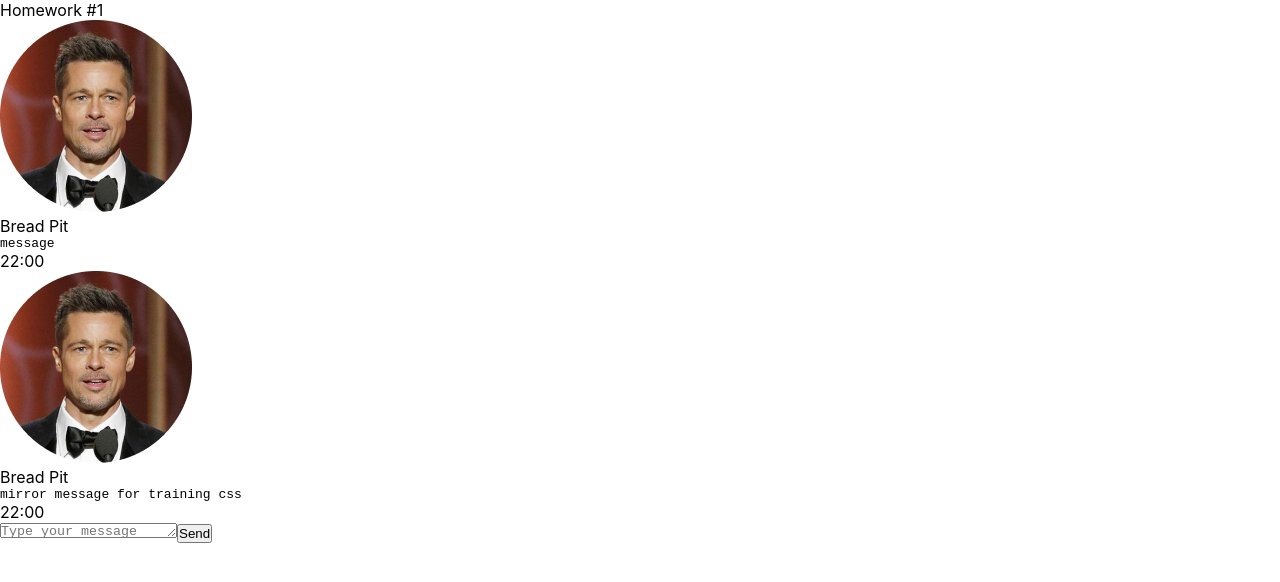
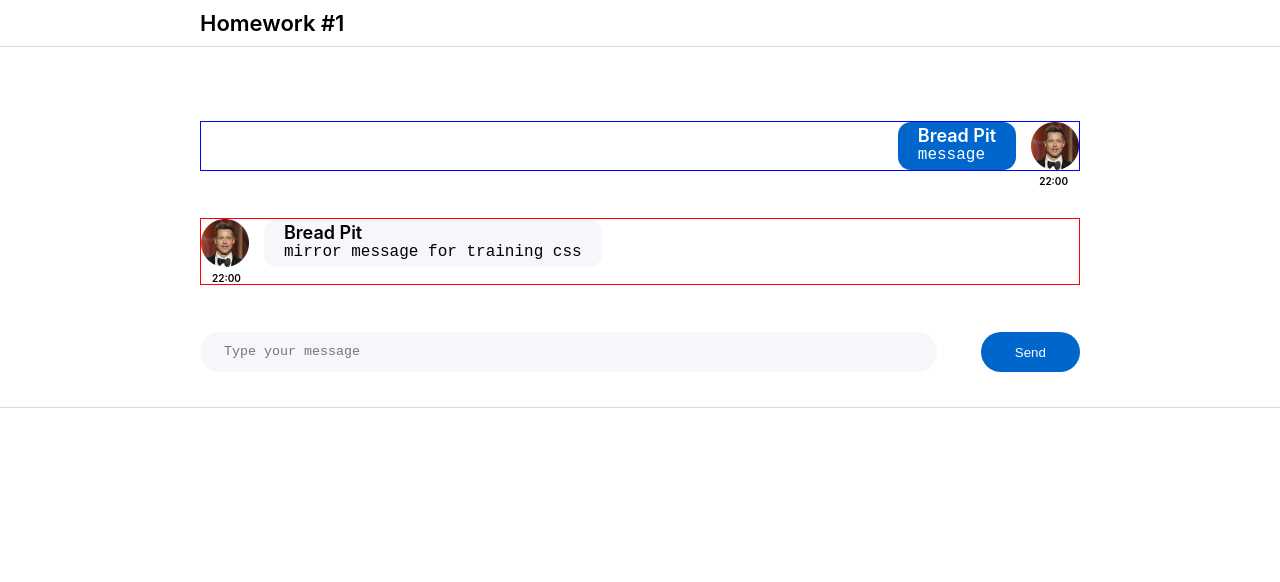
Before and after one commit to Alexmiroha/homework-IT-incubator, a React (Create React App) app: page / in a window 1280 px wide. Shown: the top 582 px of the page. Built offline with nearby package versions, Linux system fonts and the light colour scheme.

Commit message:
was added some styles

```diff
--- a/src/s1-main/App.module.css
+++ b/src/s1-main/App.module.css
@@ -1,11 +1,22 @@
 .App {
     --header_height: 60px;
+    display: flex;
+    justify-content: center;
+    height: 100%;
 }
 
 .hw {
-
+    display: flex;
+    flex-direction: column;
+    padding: 50px 200px 35px 200px;
+    border-bottom: 1px solid #D9D9D9;
+    width: 100vw;
 }
 
 .hwTitle {
-
+    font-size: 22px;
+    font-weight: 600;
+    border-bottom: 1px solid #D9D9D9;
+    padding: 0 0 10px 200px;
+    margin: 10px 0 24px 0;
 }
--- a/src/s2-homeworks/hw01/HW1.tsx
+++ b/src/s2-homeworks/hw01/HW1.tsx
@@ -17,7 +17,7 @@ import avatar from './avatar.png'
 export type MessageType = {
     id: number,
     user: {
-        avatar: any, //помінять
+        avatar: string, //помінять
         name: string
     },
     message: {
--- a/src/s2-homeworks/hw01/friend-message/FriendMessage.module.css
+++ b/src/s2-homeworks/hw01/friend-message/FriendMessage.module.css
@@ -1,17 +1,24 @@
 .friendMessage {
-
+    border: 1px solid red;
+    width: 100%;
+    margin-bottom: 47px;
 }
 
 .friendImageAndText {
-
+    display: flex;
+    flex-direction: row;
 }
 
 .friendImageAndText img {
-
+    width: 48px;
 }
 
 .friendText {
-
+background-color: #F5F7FB;
+    color: black;
+    border-radius: 13px;
+    margin: 0 15px;
+    padding: 3px 20px;
 }
 
 .friendText:after {
@@ -19,13 +26,17 @@
 }
 
 .friendName {
-
+    font-size: 18px;
+    font-weight: 600;
 }
 
 .friendMessageText {
-
+    font-size: 16px;
+    font-weight: 400;
 }
 
 .friendTime {
-
+    font-size: 10px;
+    font-weight: 600;
+    margin: 5px 0 0 11px;
 }
--- a/src/s2-homeworks/hw01/message-sender/MessageSender.module.css
+++ b/src/s2-homeworks/hw01/message-sender/MessageSender.module.css
@@ -1,13 +1,25 @@
 .sendForm {
-
+    display: flex;
+    justify-content: space-between;
 }
 
 .textarea {
-
+    resize: none;
+    width: 100%;
+    margin-right: 44px;
+    background-color: #F5F7FB;
+    border-radius: 20px;
+    border: none;
+    padding: 12px 24px;
 }
 
 .button {
-
+    width: 120px;
+    height: 40px;
+    border-radius: 20px;
+    border: none;
+    color: #FFFFFF;
+    background-color: #0066CC;
 }
 
 .button:hover {
--- a/src/s2-homeworks/hw01/message-sender/MessageSender.tsx
+++ b/src/s2-homeworks/hw01/message-sender/MessageSender.tsx
@@ -16,7 +16,7 @@ const MessageSender = (props: any) => {
     useEffect(() => {
         if (textareaRef?.current) {
             textareaRef.current.style.height = '0px'
-            textareaRef.current.style.height = textareaRef.current.scrollHeight + 'px'
+            textareaRef.current.style.height = textareaRef.current.scrollHeight+1 + 'px'
         }
     }, [text])
 
--- a/src/s2-homeworks/hw01/message/Message.module.css
+++ b/src/s2-homeworks/hw01/message/Message.module.css
@@ -1,17 +1,25 @@
 .message {
-
+    border: 1px solid blue;
+    width: 100%;
+    padding-left: 20vw;
+    margin-bottom: 47px;
 }
 
 .imageAndText {
-
+    display: flex;
+    flex-direction: row-reverse;
 }
 
 .imageAndText img {
-
+    width: 48px;
 }
 
 .text {
-
+    background-color: #0066CC;
+    color: #FFFFFF;
+    border-radius: 13px;
+    margin: 0 15px;
+    padding: 3px 20px;
 }
 
 .text:after {
@@ -19,13 +27,18 @@
 }
 
 .name {
-
+    font-size: 18px;
+    font-weight: 600;
 }
 
 .messageText {
-
+    font-size: 16px;
+    font-weight: 400;
 }
 
 .time {
-
+    float: right;
+    font-size: 10px;
+    font-weight: 600;
+    margin: 5px 11px 0 0;
 }
```
